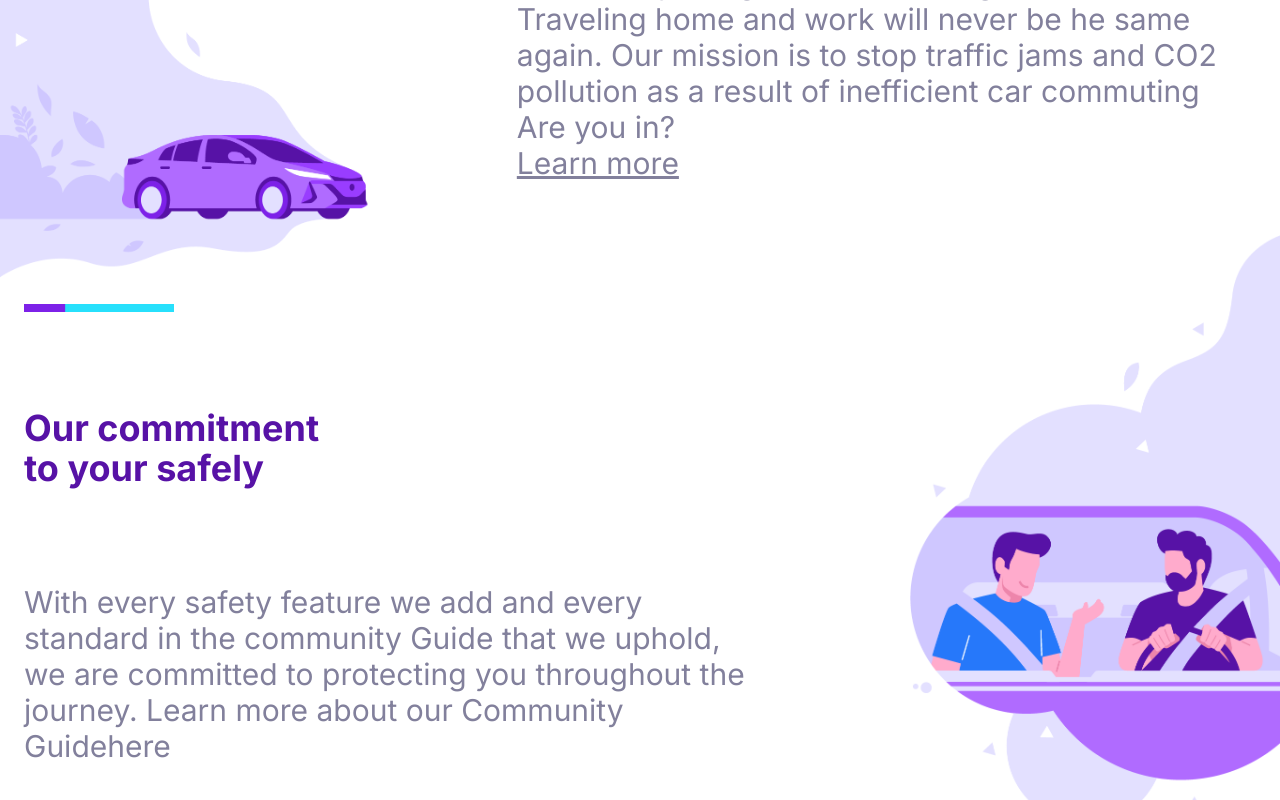
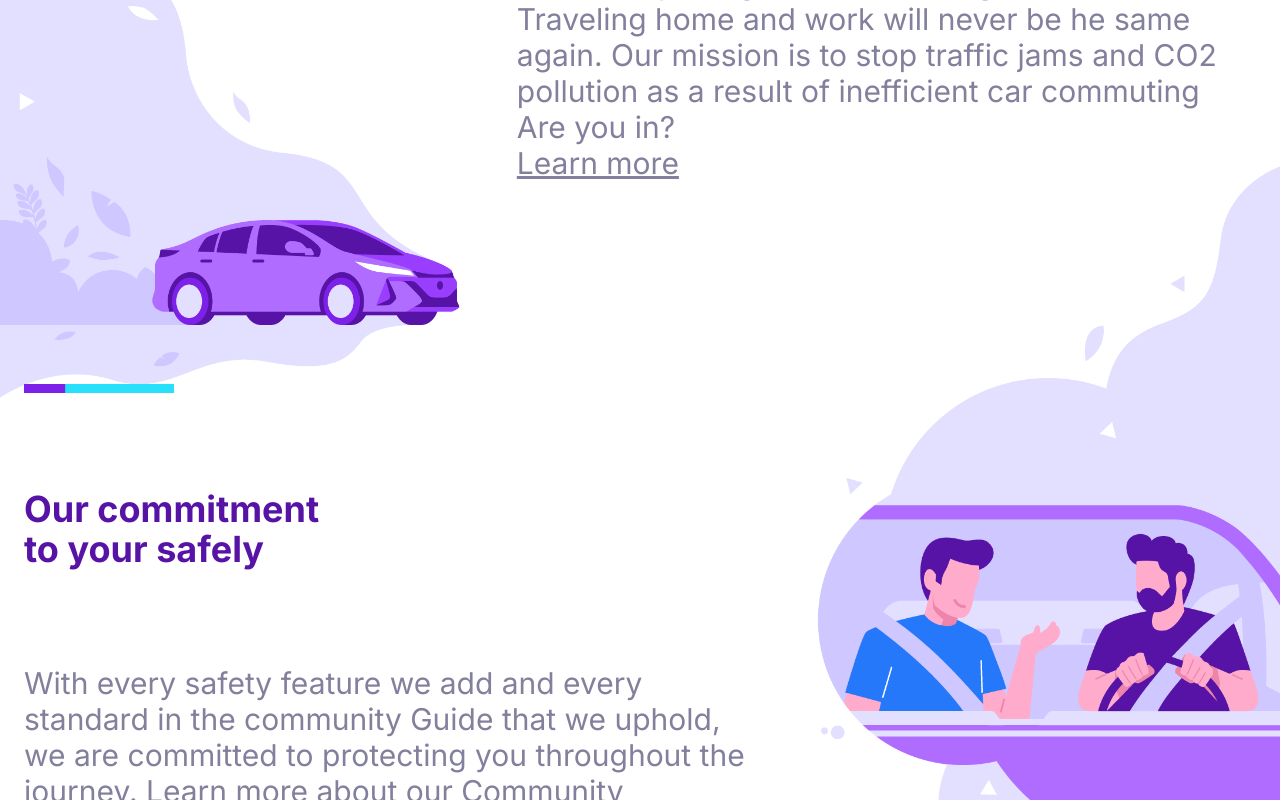
Before and after one commit to gstvcampos/test-tupiniquim, a Next.js app: page / in a window 1280 px wide. Shown: the part 2000-2800 px from the top of the page. Built offline with nearby package versions, Linux system fonts and the light colour scheme.

Commit message:
feat: responsive info section

```diff
--- a/components/InfoSection.tsx
+++ b/components/InfoSection.tsx
@@ -4,16 +4,13 @@ import Link from 'next/link'
 export default function InfoSection() {
   return (
     <div
-      className="hero"
+      className="w-full md:bg-[url('/infoImage1.png'),_url('/infoImage2.png')] bg-no-repeat md:bg-[length:50vh] lg:bg-[length:60vh]"
       style={{
-        backgroundImage: 'url(infoImage1.png), url(infoImage2.png)',
-        backgroundSize: '30vw, 30vw',
-        backgroundRepeat: 'no-repeat',
         backgroundPosition: 'left top, right bottom',
       }}
     >
-      <div className="w-full max-w-screen-xl px-2.5 md:px-6 h-[50vh] sm:h-[60vh] md:h-[80vh] lg:h-[130vh]">
-        <div className="flex justify-end w-full h-1/2">
+      <div className="mx-auto w-full max-w-screen-2xl px-2.5 md:px-6">
+        <div className="flex justify-center md:justify-end min-h-[70vh]">
           <div className="w-3/5 text-neutral text-3xl">
             <Image
               className="py-16"
@@ -38,7 +35,7 @@ export default function InfoSection() {
           </div>
         </div>
 
-        <div className="flex w-full h-1/2 items-end">
+        <div className="flex w-full justify-center md:justify-start md:items-end min-h-[70vh]">
           <div className="w-3/5 text-neutral text-3xl">
             <Image
               className="py-8"
--- a/components/WelcomeSection.tsx
+++ b/components/WelcomeSection.tsx
@@ -1,7 +1,7 @@
 export default function WelcomeSection() {
   return (
-    <div className="w-full min-h-[70vh] bg-none md:bg-[url('/banner.png')] bg-right bg-no-repeat bg-contain">
-      <div className="mx-auto w-full max-w-screen-2xl px-2.5 md:px-6 h-[90vh]">
+    <div className="w-full lg:min-h-[90vh] bg-none md:bg-[url('/banner.png')] bg-right bg-no-repeat bg-contain">
+      <div className="mx-auto w-full max-w-screen-2xl px-2.5 md:px-6">
         <div className="md:w-1/3 py-28">
           <h1 className="mb-5 text-6xl font-bold text-primary">
             Start Your Workday Comportably
```
